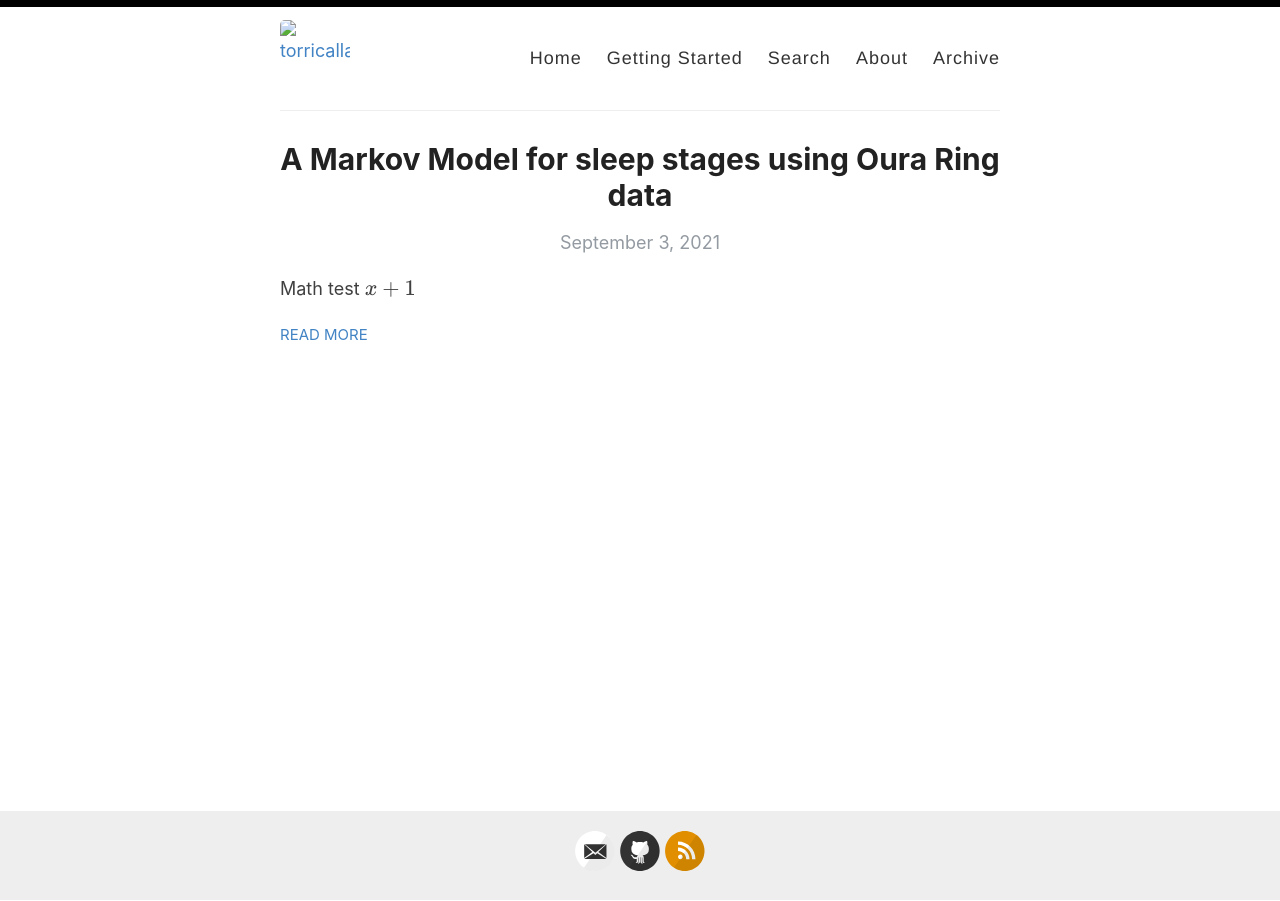
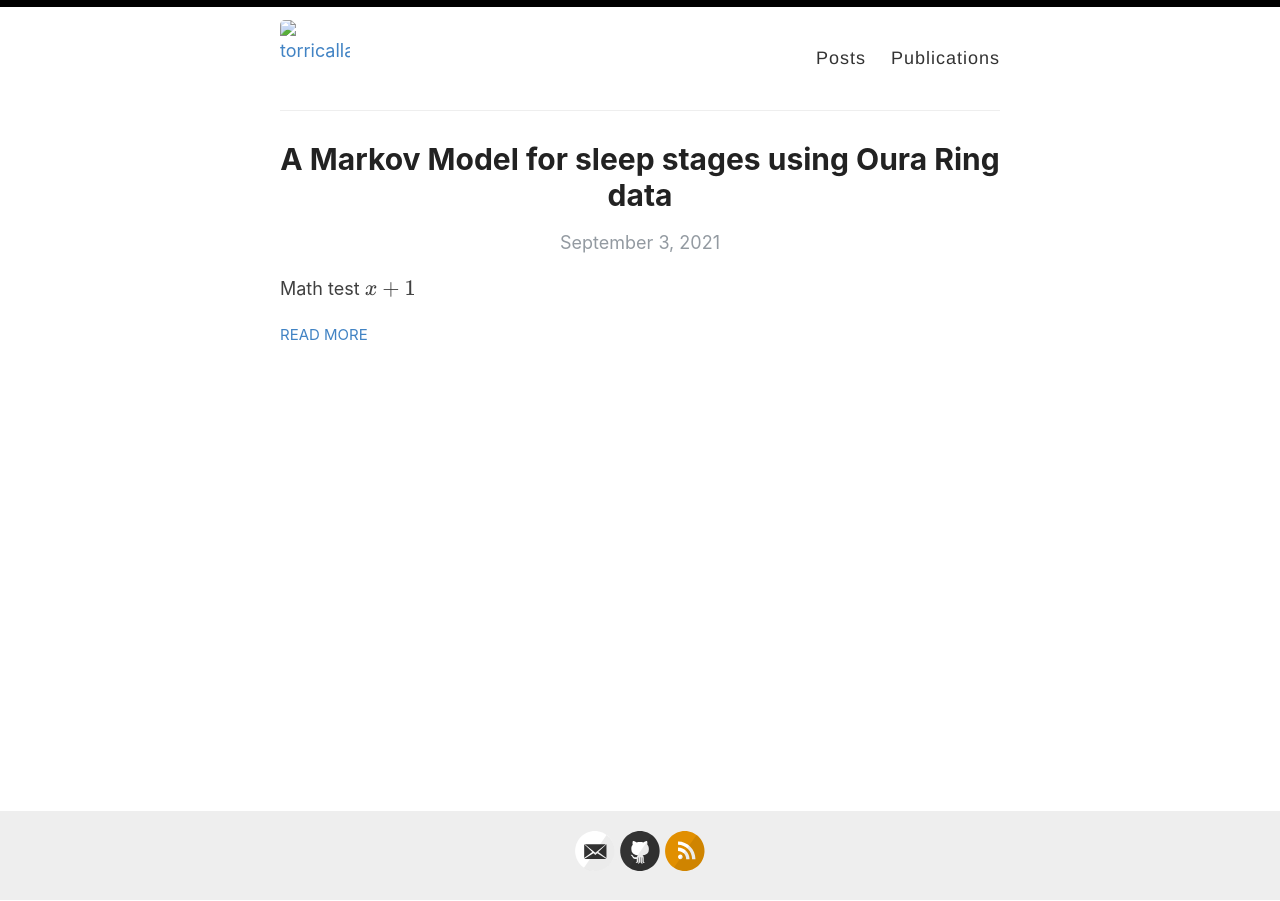
Before and after one commit to torricallan/torricallan.github.io, a Jekyll site: the page built from index.html, in a window 1280 px wide. Built offline with Jekyll 4.4.1, drawn with Linux system fonts in a browser that asks for light colours; formulas are drawn with MathJax 3; the list of posts is cut into pages by our own code.

Commit message:
Update default.html

```diff
--- a/_layouts/default.html
+++ b/_layouts/default.html
@@ -32,11 +32,8 @@
             </div>
 
             <nav>
-              <a href="{{ site.baseurl }}/">Home</a>
-              <a href="{{ site.baseurl }}/getting-started">Getting Started</a>
-              <a href="{{ site.baseurl }}/search">Search</a>
-              <a href="{{ site.baseurl }}/about">About</a>
-              <a href="{{ site.baseurl }}/archive">Archive</a>
+              <a href="{{ site.baseurl }}/">Posts</a>
+              <a href="{{ site.baseurl }}/publications">Publications</a>
             </nav>
           </header>
         </div>
```
